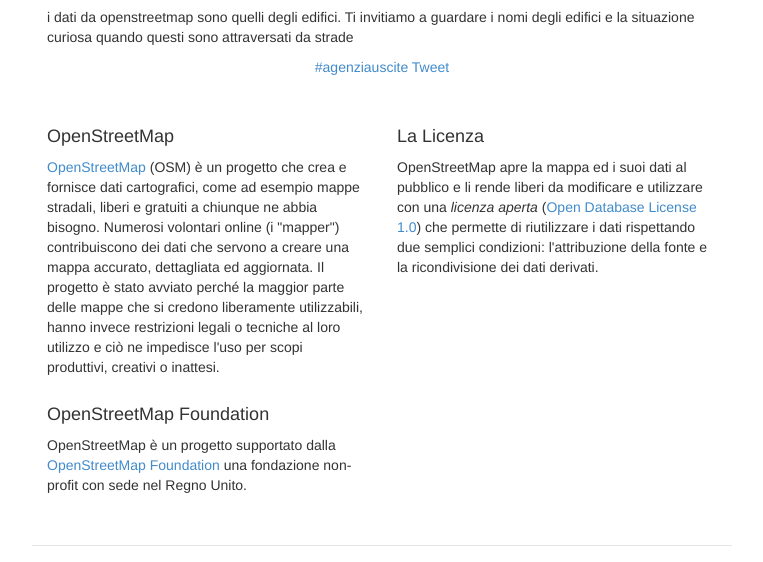
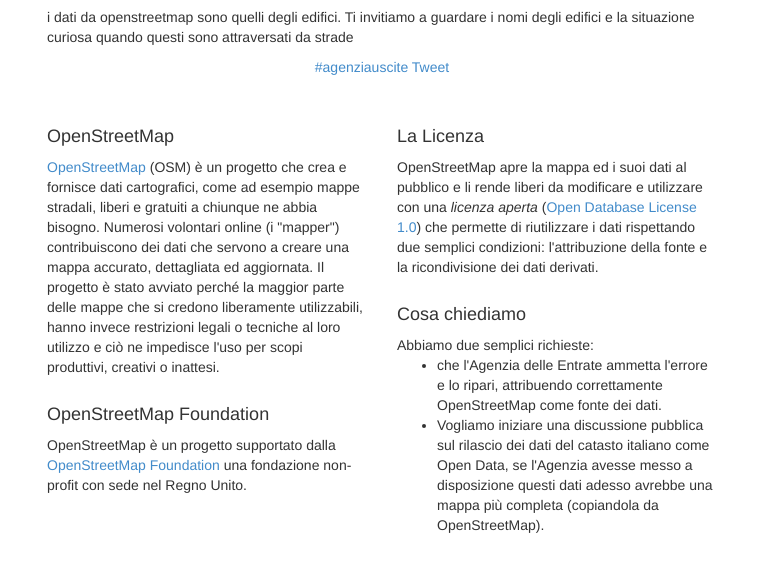
Before and after one commit to osmItalia/agenziauscite.openstreetmap.it, a plain HTML site: page index.html in a window 1280 px wide. Shown: the part 1263-1825 px from the top of the page, without its empty margins (258-1021 px from the left). Drawn offline with Linux system fonts and the light colour scheme.

Commit message:
Add a section in index, resize image

```diff
--- a/index.html
+++ b/index.html
@@ -133,6 +133,16 @@
           Database License 1.0</a>) che permette di
           riutilizzare i dati rispettando due semplici condizioni:
           l'attribuzione della fonte e la ricondivisione dei dati derivati.</p>
+          <h4>Cosa chiediamo</h4>
+          Abbiamo due semplici richieste:
+          <ul>
+            <li>che l'Agenzia delle Entrate ammetta l'errore e lo ripari,
+            attribuendo correttamente OpenStreetMap come fonte dei dati.</li>
+            <li>Vogliamo iniziare una discussione pubblica sul rilascio dei
+            dati del catasto italiano come Open Data, se l'Agenzia avesse
+            messo a disposizione questi dati adesso avrebbe una mappa più
+            completa (copiandola da OpenStreetMap).</li>
+          </ul>
         </div>
       </div>
 
```
Also changed, not shown: 1 other file.
